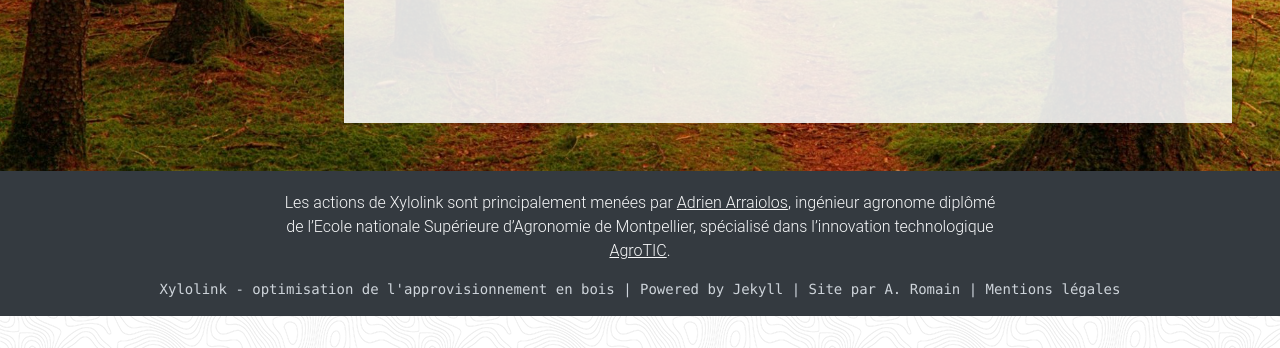
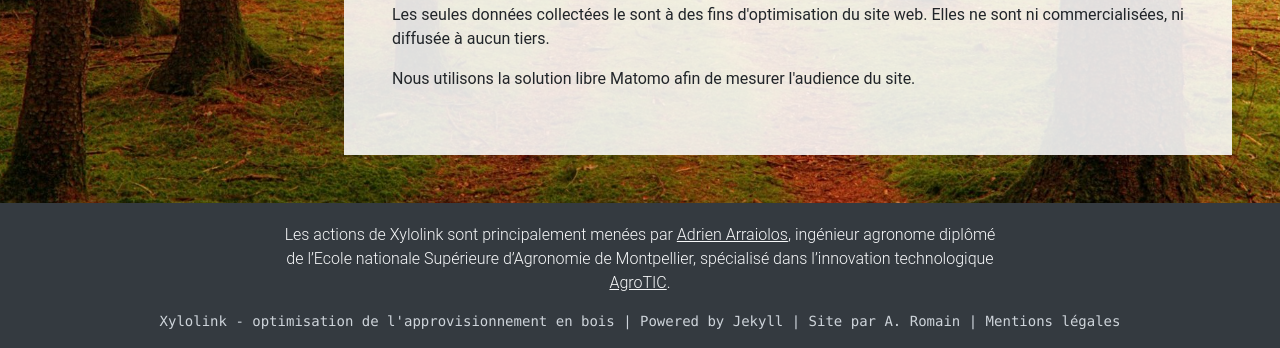
Before and after one commit to xylolink/xylolink.com, a Jekyll site: the page built from mentions.html, in a window 1280 px wide and 900 px high, scrolled down 243 px, cut to the strip 552-900 px from the top of the window. Built offline with Jekyll 4.4.1, drawn with Linux system fonts in a browser that asks for light colours; comment, search, counter and statistics services are not loaded.

Commit message:
update private data section

```diff
--- a/mentions.html
+++ b/mentions.html
@@ -1,6 +1,6 @@
 ---
 layout: default
-title: mentions
+title: Mentions
 subtitle: Xylolink | Mentions légales
 place: none
 menu: main
@@ -38,6 +38,13 @@ img: wood-3092039_1920.jpg
       style="border: 0; height: 200px; width: 600px;"
       src="https://stats.cloud.romsys.ovh/index.php?module=CoreAdminHome&action=optOut&language=fr&backgroundColor=&fontColor=&fontSize=1rem&fontFamily=Roboto"
       ></iframe>
+
+    <div>
+      <p>Les seules données collectées le sont à des fins d'optimisation du site web.
+        Elles ne sont ni commercialisées, ni diffusée à aucun tiers.</p>
+      <p>Nous utilisons la solution libre Matomo afin de mesurer l'audience du site.</p>
+    </div>
+
   </div>
 </div>
 
```
